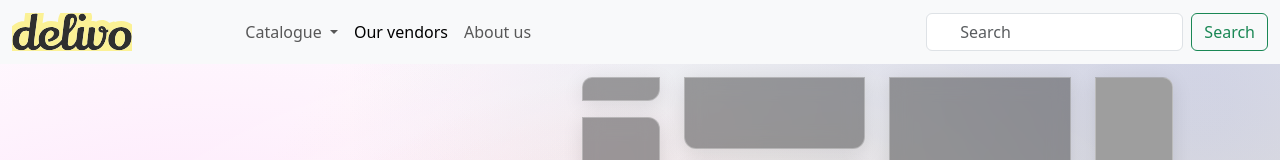
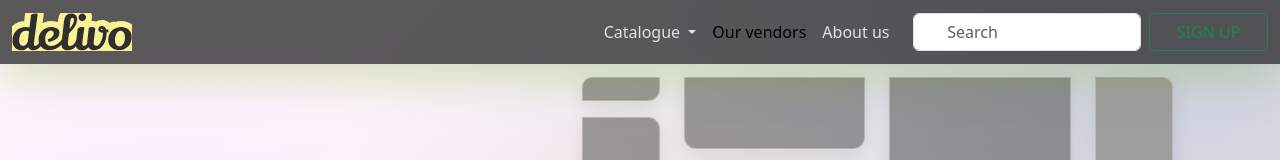
Before and after one commit to TheoStasis/PROJECT-EXHIBITION, a plain HTML site: page PROJECT EXHIBIT/Login/login.html in a window 1280 px wide. Shown: the top 160 px of the page. Drawn offline with nearby package versions, Linux system fonts and the light colour scheme; grey boxes are pictures that could not be loaded.

Commit message:
navbar-changes

```diff
--- a/PROJECT EXHIBIT/Login/login-style.css
+++ b/PROJECT EXHIBIT/Login/login-style.css
@@ -270,10 +270,18 @@ body {
     animation: hero-gradient-animation 10s linear infinite alternate;
     background-blend-mode: overlay, normal, normal, normal, normal;
 }
-.nav{
-    margin-bottom: 2rem;
+.custom-navbar {
+    background-color: rgba(49, 49, 49, 0.8);
+    backdrop-filter: blur(5px);
+    box-shadow: 0 10px 50px rgba(101, 156, 6, 0.3);
+}
 
+.navbar .nav-link {
+    color: rgb(225, 225, 225);
+}
 
+.navbar .nav-link:hover {
+    color: #1eff00;
 }
 .cont {
     min-height: 90vh;
--- a/PROJECT EXHIBIT/Login/login.html
+++ b/PROJECT EXHIBIT/Login/login.html
@@ -12,16 +12,16 @@
 
 </head>
 <body>
-    <nav class="navbar navbar-expand-lg bg-body-tertiary">
+  <nav class="navbar navbar-expand-lg custom-navbar sticky-top">
     <div class="container-fluid">
-          <a class="navbar-brand  col col-lg-2" href="#"><div class="logo"><img src="delivo.svg"></div></a>
+      <a class="navbar-brand  col col-lg-2" href="#"><div class="logo"><img src="delivo.svg" class="logo-img"></div></a>
       <button class="navbar-toggler" type="button" data-bs-toggle="collapse" data-bs-target="#navbarSupportedContent" aria-controls="navbarSupportedContent" aria-expanded="false" aria-label="Toggle navigation">
         <span class="navbar-toggler-icon"></span>
       </button>
       <div class="collapse navbar-collapse col col-lg-9" id="navbarSupportedContent">
-            <ul class="navbar-nav me-auto mb-2 mb-lg-0">
+        <ul class="navbar-nav ms-auto mb-2 mb-lg-0">
             <li class="nav-item dropdown">
-                    <a class="nav-link dropdown-toggle" href="#" role="button" data-bs-toggle="dropdown" aria-expanded="false">
+                <a class="nav-link dropdown-toggle pop-out" href="#" role="button" data-bs-toggle="dropdown" aria-expanded="false">
                   Catalogue
                 </a>
                 <ul class="dropdown-menu">
@@ -32,10 +32,10 @@
                 </ul>
               </li>
           <li class="nav-item">
-                <a class="nav-link active" aria-current="page" href="#">Our vendors</a>
+            <a class="nav-link active pop-out" aria-current="page" href="#">Our vendors</a>
           </li>
           <li class="nav-item">
-                <a class="nav-link" href="#">About us</a>
+            <a class="nav-link pop-out" href="#">About us</a>
           </li>
 
           <li class="nav-item">
@@ -44,11 +44,12 @@
         </ul>
         <form class="d-flex" role="search">
           <input class="form-control me-2" type="search" placeholder="     Search" aria-label="Search">
-              <button class="btn btn-outline-success" type="submit">Search</button>
+          <button class="btn btn-outline-success me-auto w-50" type="button" onclick="window.location.href='./Login/login.html'">SIGN UP</button>
       </form>
       </div>
     </div>
   </nav>
+
 
   <!-- Login UI -->
       <div class="container-xl cont">
--- a/PROJECT EXHIBIT/styles.css
+++ b/PROJECT EXHIBIT/styles.css
@@ -329,7 +329,7 @@ input {
 }
 
 
-  .card {
+.card {
     transition: transform 0.3s ease, box-shadow 0.3s ease;
     position: relative;
     z-index: 0;
@@ -395,6 +395,6 @@ h2{
     font-size: 200px;
 }
 
-footer{
+/* footer{
 
-}
+} */
```
Lines whose indentation alone changed are shown as unchanged.
